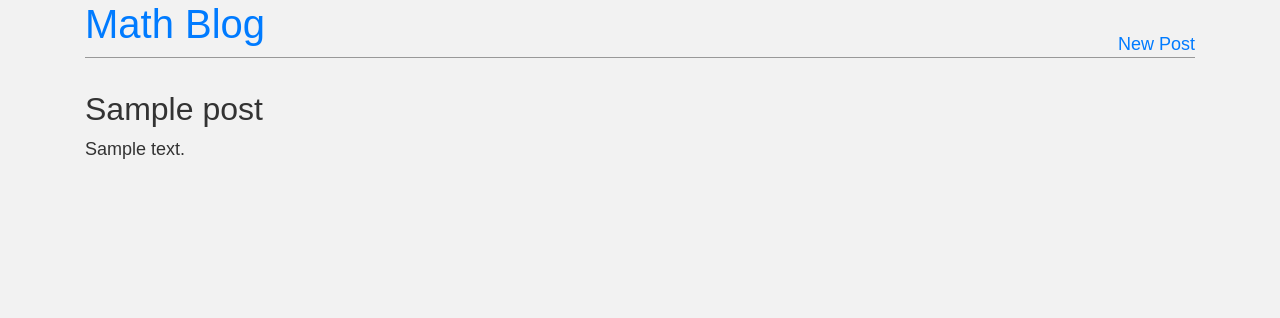
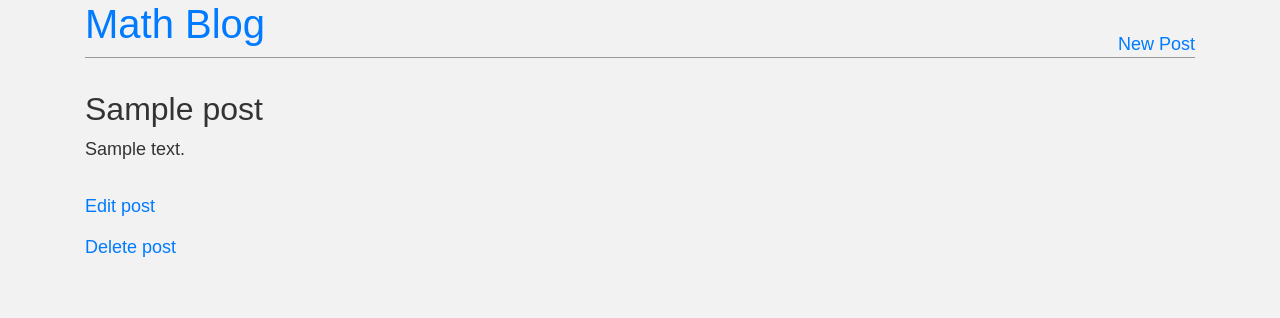
Before and after one commit to marcel-ctrl-art/blog-app, a Django app: template blog/templates/post_detail.html in a window 1280 px wide. Shown: the top 318 px of the page. Run offline with Django 3.2, Linux system fonts and the light colour scheme; the template is opened without the code that fills it: most values are stand-ins (such as "Sample title", 1, 10 or a date in 2020); some libraries are stand-ins or nearby versions.

Commit message:
Delete link added to edit post template

```diff
--- a/blog/templates/post_detail.html
+++ b/blog/templates/post_detail.html
@@ -4,4 +4,6 @@
   <h2>{{ post.title }}</h2>
   <p>{{ post.text }}</p>
 </div>
+<p><a href="{% url 'post_edit' post.pk %}">Edit post</a></p>
+<p><a href="{% url 'delete_edit' post.pk %}">Delete post</a></p>
 {% endblock content %}
```
